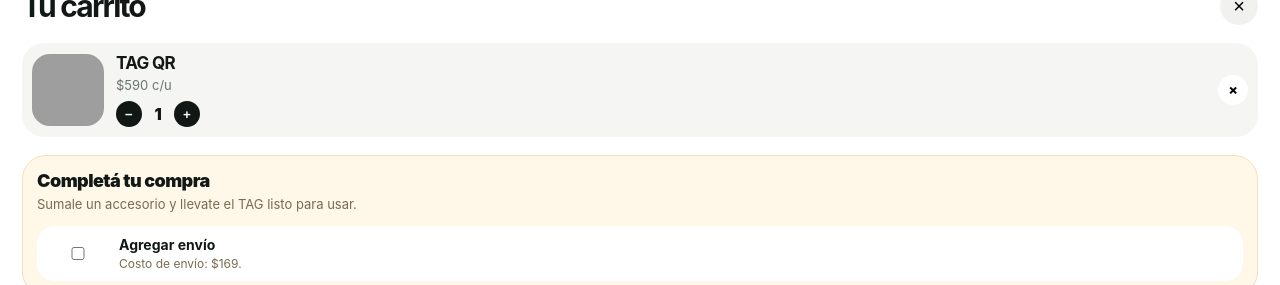
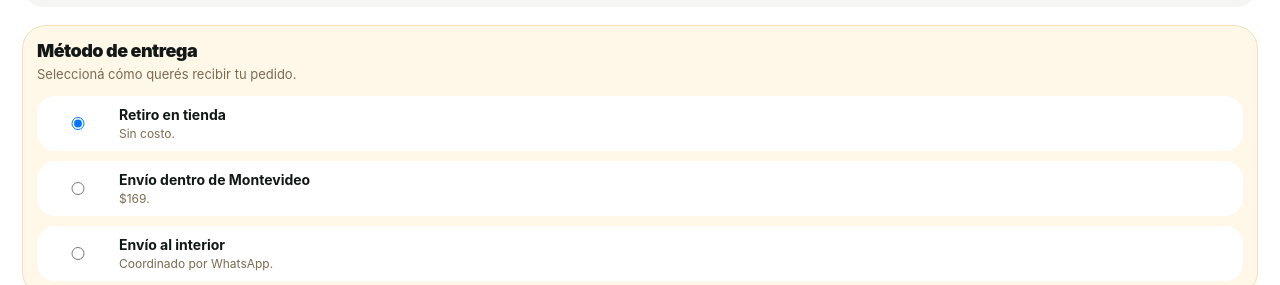
Before and after one commit to brahianrosas26/INICIO-TRACK-MY-PET, a website: page index.html in a window 1280 px wide. Both pictures are taken after a click on the button "Agregar". Shown: the part 1958-2243 px from the top of the page. Drawn offline with Linux system fonts and the light colour scheme; grey boxes are pictures that could not be loaded.

Commit message:
Update index.html

```diff
--- a/index.html
+++ b/index.html
@@ -760,8 +760,8 @@ img{width:100%;display:block}
     <div id="cartContent"></div>
 
     <div class="upsell" id="upsellBox">
-      <div class="upsell-title">Completá tu compra</div>
-      <div class="upsell-sub">Sumale un accesorio y llevate el TAG listo para usar.</div>
+<div class="upsell-title">Método de entrega</div>
+<div class="upsell-sub">Seleccioná cómo querés recibir tu pedido.</div>
       <div class="upsell-options" id="upsellOptions"></div>
     </div>
 
@@ -856,16 +856,17 @@ function removeFromCart(productId){
 }
 
 function getTotal(){
-  const subtotal = cart.reduce((sum,item) => sum + item.price * item.quantity, 0);
-  const count = getCount();
 
-  if(quiereEnvio && count > 0 && count < 4){
+  const subtotal =
+    cart.reduce((sum,item) =>
+      sum + item.price * item.quantity, 0);
+
+  if(deliveryType === "montevideo"){
     return subtotal + 169;
   }
 
   return subtotal;
 }
-
 function getCount(){
   return cart.reduce((sum,item) => sum + item.quantity, 0);
 }
@@ -912,33 +913,60 @@ function renderCart(){
   updateWhatsappLink();
 }
 
-let quiereEnvio = false;
+let deliveryType = "retiro";
 
 function renderUpsell(){
+
   const upsellBox = document.getElementById("upsellBox");
   const upsellOptions = document.getElementById("upsellOptions");
 
-  if(!hasProduct("tag")){
+  if(cart.length === 0){
     upsellBox.style.display = "none";
-    quiereEnvio = false;
     return;
   }
 
   upsellBox.style.display = "block";
 
   upsellOptions.innerHTML = `
+
     <label class="upsell-option" style="cursor:pointer;">
-      <input type="checkbox" ${quiereEnvio ? "checked" : ""} onchange="toggleEnvio(this.checked)">
+      <input type="radio" name="delivery" value="retiro"
+        ${deliveryType === "retiro" ? "checked" : ""}
+        onchange="setDelivery('retiro')">
+
       <div>
-        <strong>Agregar envío</strong>
-        <span>${getCount() >= 4 ? "Envío gratis incluido." : "Costo de envío: $169."}</span>
+        <strong>Retiro en tienda</strong>
+        <span>Sin costo.</span>
       </div>
     </label>
+
+    <label class="upsell-option" style="cursor:pointer;">
+      <input type="radio" name="delivery" value="montevideo"
+        ${deliveryType === "montevideo" ? "checked" : ""}
+        onchange="setDelivery('montevideo')">
+
+      <div>
+        <strong>Envío dentro de Montevideo</strong>
+        <span>$169.</span>
+      </div>
+    </label>
+
+    <label class="upsell-option" style="cursor:pointer;">
+      <input type="radio" name="delivery" value="interior"
+        ${deliveryType === "interior" ? "checked" : ""}
+        onchange="setDelivery('interior')">
+
+      <div>
+        <strong>Envío al interior</strong>
+        <span>Coordinado por WhatsApp.</span>
+      </div>
+    </label>
+
   `;
 }
 
-function toggleEnvio(value){
-  quiereEnvio = value;
+function setDelivery(type){
+  deliveryType = type;
   renderCart();
 }
 
@@ -991,7 +1019,10 @@ function payWithMercadoPago(){
     5: "https://mpago.la/2pGnXR9"
   };
 
-  const link = quiereEnvio ? linksConEnvio[quantity] : linksSinEnvio[quantity];
+const link =
+  deliveryType === "montevideo"
+    ? linksConEnvio[quantity]
+    : linksSinEnvio[quantity];
 
   if(link){
     window.location.href = link;
```
